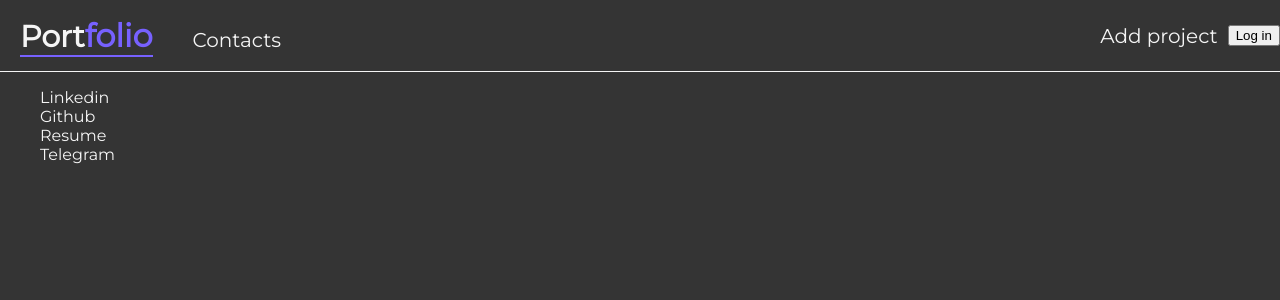
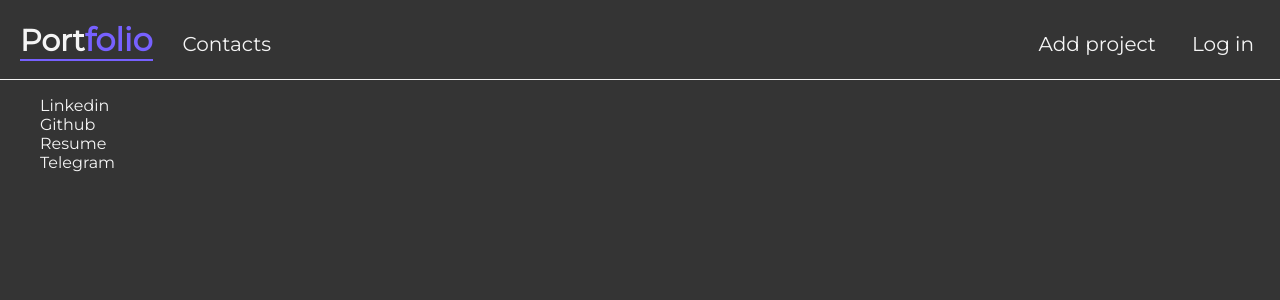
Before and after one commit to AndreyKapus/portfolio, a Next.js app: page /Contacts/contacts in a window 1280 px wide. Shown: the top 300 px of the page. Built offline with nearby package versions, Linux system fonts and the light colour scheme.

Commit message:
layout styles

```diff
--- a/Components/logInModal.js
+++ b/Components/logInModal.js
@@ -32,7 +32,7 @@ const LogInModal = () => {
 
   return (
     <div>
-      <button type="button" onClick={openModal}>
+      <button className={styles.logInBtn} type="button" onClick={openModal}>
         Log in
       </button>
       <Modal
--- a/store.js
+++ b/store.js
@@ -54,10 +54,7 @@ export const useProjects = create((set, get) => ({
     set({ loading: true });
 
     try {
-      const { data } = await axios.post("api/projects", {
-        body: event,
-        Authorization: user.token,
-      });
+      const { data } = await axios.post("api/projects", event);
 
       // if (!data.ok) {
       //   throw new Error("Someting went wrong (");
--- a/styles/components/layout.module.css
+++ b/styles/components/layout.module.css
@@ -1,22 +1,20 @@
 .container {
   display: flex;
   justify-content: space-between;
-  align-items: center;
+  align-items: baseline;
+  padding: 20px;
   border-bottom: 1px solid #f5f5f5;
 }
 
 .navigation {
   display: flex;
   align-items: baseline;
-  padding-top: 16px;
-  padding-bottom: 16px;
 }
 
 .mainTitle {
   text-decoration: none;
   color: #f5f5f5;
   font-size: 30px;
-  margin-left: 20px;
   border-bottom: 2px solid #7761ff;
   cursor: pointer;
 }
@@ -32,40 +30,61 @@
   margin-left: 30px;
   font-size: 20px;
   cursor: pointer;
-  padding: 5px 10px 5px 10px;
-  border-radius: 5px;
-
-  transition-property: box-shadow, color;
-  transition-duration: 250ms;
-  transition-timing-function: linear;
 }
 
-.contactsLink:hover {
-  color: #7761ff;
-  box-shadow: 0px 1px 4px 2px #7761ff, 0px 1px 4px 0px #7761ff,
-    0px 4px 8px 0px #7761ff, 0px 4px 8px 0px #7761ff;
+.contactsLink {
+  position: relative;
+}
+
+.contactsLink::after {
+  content: "";
+  position: absolute;
+  width: 0px;
+}
+
+.contactsLink::after {
+  right: 0px;
+  bottom: -4px;
+  border-bottom: 2px solid #7761ff;
+  transition: 0.3s ease-in-out;
+}
+
+.contactsLink:hover::after {
+  width: calc(100% + 0px);
+  height: calc(100% + 0px);
 }
 
 .addBtn {
   background-color: transparent;
   border: none;
   color: #f5f5f5;
-  margin-left: 30px;
+  margin-right: 30px;
+  padding: 0px;
   font-size: 20px;
   font-family: "Montserrat", sans-serif;
   cursor: pointer;
-  padding: 5px 10px 5px 10px;
-  border-radius: 5px;
-
-  transition-property: box-shadow, color;
-  transition-duration: 250ms;
-  transition-timing-function: linear;
 }
 
-.addBtn:hover {
-  color: #7761ff;
-  box-shadow: 0px 1px 4px 2px #7761ff, 0px 1px 4px 0px #7761ff,
-    0px 4px 8px 0px #7761ff, 0px 4px 8px 0px #7761ff;
+.addBtn {
+  position: relative;
+}
+
+.addBtn::after {
+  content: "";
+  position: absolute;
+  width: 0px;
+}
+
+.addBtn::after {
+  right: 0px;
+  bottom: -4px;
+  border-bottom: 2px solid #7761ff;
+  transition: 0.3s ease-in-out;
+}
+
+.addBtn:hover::after {
+  width: calc(100% + 0px);
+  height: calc(100% + 0px);
 }
 
 .closeModalBtn {
--- a/styles/components/logIn.module.css
+++ b/styles/components/logIn.module.css
@@ -1,3 +1,34 @@
+.logInBtn {
+  background-color: transparent;
+  border: none;
+  color: #f5f5f5;
+  font-size: 20px;
+  cursor: pointer;
+  font-family: "Montserrat", sans-serif;
+}
+
+.logInBtn {
+  position: relative;
+}
+
+.logInBtn::after {
+  content: "";
+  position: absolute;
+  width: 0px;
+}
+
+.logInBtn::after {
+  right: 0px;
+  bottom: -4px;
+  border-bottom: 2px solid #7761ff;
+  transition: 0.3s ease-in-out;
+}
+
+.logInBtn:hover::after {
+  width: calc(100% + 0px);
+  height: calc(100% + 0px);
+}
+
 .logInForm {
   display: flex;
   flex-direction: column;
```
